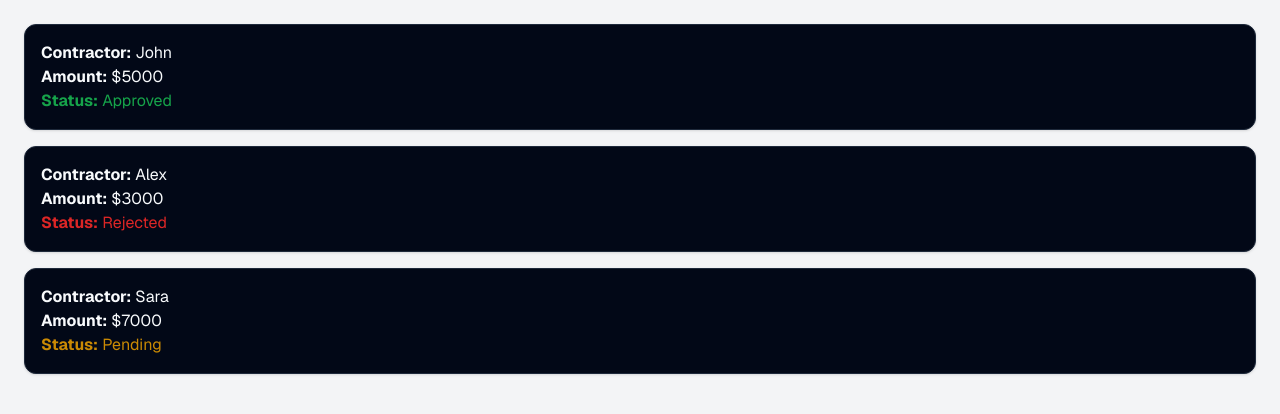
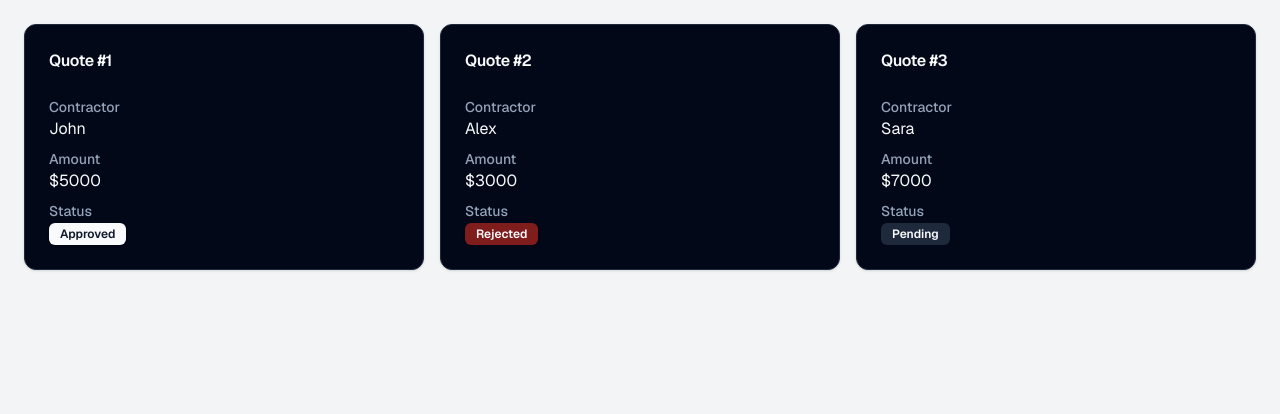
Before and after one commit to Jeroferprac/contractorwebapp, a Next.js app in the folder Frontend/: page /quotes in a window 1280 px wide. Shown: the top 414 px of the page. Built offline with nearby package versions, Linux system fonts and the light colour scheme.

Commit message:
fix:style

```diff
--- a/Frontend/app/(protected)/dashboard/page.tsx
+++ b/Frontend/app/(protected)/dashboard/page.tsx
@@ -1,24 +1,19 @@
 "use client"
 
-import { useEffect, useState } from "react"
-import { Card } from "@/components/ui/card"
-
-type Quote = {
-  id: string
-  contractor: string
-  amount: string
-  status: "Approved" | "Rejected" | "Pending"
-}
+import { useEffect } from "react"
+import { useQuoteStore } from "@/store/quoteStore"
+import { Card, CardContent, CardHeader, CardTitle } from "@/components/ui/card"
 
 export default function DashboardPage() {
-  const [quotes, setQuotes] = useState<Quote[]>([])
+  const quotes = useQuoteStore((state) => state.quotes)
+  const addQuote = useQuoteStore((state) => state.addQuote)
 
   useEffect(() => {
-    setQuotes([
-      { id: "1", contractor: "John", amount: "5000", status: "Approved" },
-      { id: "2", contractor: "Alex", amount: "3000", status: "Rejected" },
-      { id: "3", contractor: "Sara", amount: "7000", status: "Pending" },
-    ])
+    if (quotes.length === 0) {
+      addQuote({ id: "1", contractor: "John", amount: "5000", status: "Approved" })
+      addQuote({ id: "2", contractor: "Alex", amount: "3000", status: "Rejected" })
+      addQuote({ id: "3", contractor: "Sara", amount: "7000", status: "Pending" })
+    }
   }, [])
 
   const total = quotes.length
@@ -26,24 +21,25 @@ export default function DashboardPage() {
   const rejected = quotes.filter((q) => q.status === "Rejected").length
   const pending = quotes.filter((q) => q.status === "Pending").length
 
+  const stats = [
+    { title: "Total Quotes", value: total },
+    { title: "Approved", value: approved },
+    { title: "Rejected", value: rejected },
+    { title: "Pending", value: pending },
+  ]
+
   return (
-    <div className="grid grid-cols-1 sm:grid-cols-2 lg:grid-cols-4 gap-4">
-      <Card className="p-4 bg-blue-100">
-        <p className="text-sm text-gray-600">Total Quotes</p>
-        <h2 className="text-2xl font-bold">{total}</h2>
-      </Card>
-      <Card className="p-4 bg-green-100">
-        <p className="text-sm text-gray-600">Approved</p>
-        <h2 className="text-2xl font-bold">{approved}</h2>
-      </Card>
-      <Card className="p-4 bg-red-100">
-        <p className="text-sm text-gray-600">Rejected</p>
-        <h2 className="text-2xl font-bold">{rejected}</h2>
-      </Card>
-      <Card className="p-4 bg-yellow-100">
-        <p className="text-sm text-gray-600">Pending</p>
-        <h2 className="text-2xl font-bold">{pending}</h2>
-      </Card>
+    <div className="grid gap-4 grid-cols-1 sm:grid-cols-2 lg:grid-cols-4">
+      {stats.map((stat) => (
+        <Card key={stat.title} className="bg-white dark:bg-gray-950 border">
+          <CardHeader>
+            <CardTitle className="text-sm text-muted-foreground">{stat.title}</CardTitle>
+          </CardHeader>
+          <CardContent>
+            <div className="text-2xl font-bold">{stat.value}</div>
+          </CardContent>
+        </Card>
+      ))}
     </div>
   )
 }
--- a/Frontend/app/(protected)/quotes/page.tsx
+++ b/Frontend/app/(protected)/quotes/page.tsx
@@ -1,48 +1,58 @@
 "use client"
 
-import { Card } from "@/components/ui/card"
-import { useEffect, useState } from "react"
-
-type Quote = {
-  id: string
-  contractor: string
-  amount: string
-  status: "Approved" | "Pending" | "Rejected"
-}
+import { useEffect } from "react"
+import { useQuoteStore } from "@/store/quoteStore"
+import { Card, CardContent, CardHeader, CardTitle } from "@/components/ui/card"
+import { Badge } from "@/components/ui/badge"
 
 export default function QuotesPage() {
-  const [quotes, setQuotes] = useState<Quote[]>([])
+  const quotes = useQuoteStore((state) => state.quotes)
+  const addQuote = useQuoteStore((state) => state.addQuote)
 
+  // Add sample quotes once
   useEffect(() => {
-    setQuotes([
-      { id: "1", contractor: "John", amount: "5000", status: "Approved" },
-      { id: "2", contractor: "Alex", amount: "3000", status: "Rejected" },
-      { id: "3", contractor: "Sara", amount: "7000", status: "Pending" },
-    ])
+    if (quotes.length === 0) {
+      addQuote({ id: "1", contractor: "John", amount: "5000", status: "Approved" })
+      addQuote({ id: "2", contractor: "Alex", amount: "3000", status: "Rejected" })
+      addQuote({ id: "3", contractor: "Sara", amount: "7000", status: "Pending" })
+    }
   }, [])
 
-  const getStatusColor = (status: string) => {
-    switch (status) {
-      case "Approved":
-        return "text-green-600"
-      case "Rejected":
-        return "text-red-600"
-      case "Pending":
-        return "text-yellow-600"
-      default:
-        return "text-gray-600"
-    }
-  }
-
   return (
-    <div className="grid gap-4">
+    <div className="grid grid-cols-1 sm:grid-cols-2 lg:grid-cols-3 gap-4">
       {quotes.map((quote) => (
-        <Card key={quote.id} className="p-4">
-          <p><strong>Contractor:</strong> {quote.contractor}</p>
-          <p><strong>Amount:</strong> ${quote.amount}</p>
-          <p className={getStatusColor(quote.status)}><strong>Status:</strong> {quote.status}</p>
+        <Card key={quote.id}>
+          <CardHeader>
+            <CardTitle className="text-base">Quote #{quote.id}</CardTitle>
+          </CardHeader>
+          <CardContent className="space-y-2">
+            <div>
+              <p className="text-sm font-medium text-muted-foreground">Contractor</p>
+              <p>{quote.contractor}</p>
+            </div>
+            <div>
+              <p className="text-sm font-medium text-muted-foreground">Amount</p>
+              <p>${quote.amount}</p>
+            </div>
+            <div>
+              <p className="text-sm font-medium text-muted-foreground">Status</p>
+              <Badge variant={getStatusVariant(quote.status)}>{quote.status}</Badge>
+            </div>
+          </CardContent>
         </Card>
       ))}
     </div>
   )
 }
+
+function getStatusVariant(status: string) {
+  switch (status.toLowerCase()) {
+    case "approved":
+      return "default"
+    case "rejected":
+      return "destructive"
+    case "pending":
+    default:
+      return "secondary"
+  }
+}
--- a/Frontend/app/store/authStore.ts
+++ b/Frontend/app/store/authStore.ts
@@ -1,5 +1,4 @@
 import { create } from "zustand"
-import { persist } from "zustand/middleware"
 
 type AuthState = {
   token: string | null
@@ -7,15 +6,14 @@ type AuthState = {
   logout: () => void
 }
 
-export const useAuth = create<AuthState>()(
-  persist(
-    (set) => ({
-      token: null,
-      setToken: (token) => set({ token }),
-      logout: () => set({ token: null }),
-    }),
-    {
-      name: "auth-storage", // saves to localStorage
-    }
-  )
-)
+export const useAuth = create<AuthState>((set) => ({
+  token: typeof window !== "undefined" ? localStorage.getItem("token") : null,
+  setToken: (token) => {
+    localStorage.setItem("token", token)
+    set({ token })
+  },
+  logout: () => {
+    localStorage.removeItem("token")
+    set({ token: null })
+  },
+}))
```
Also changed, not shown: Frontend/app/(protected)/layout.tsx (+21 -0 lines).
